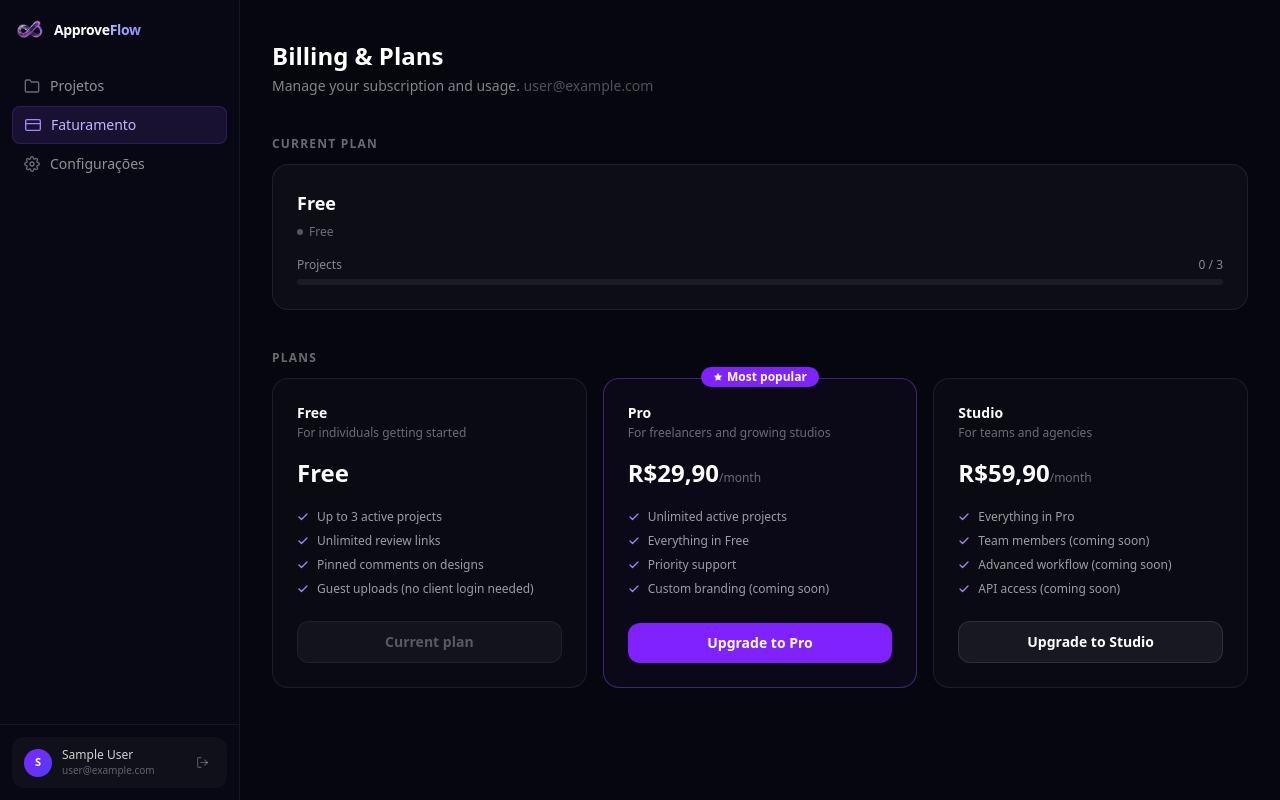
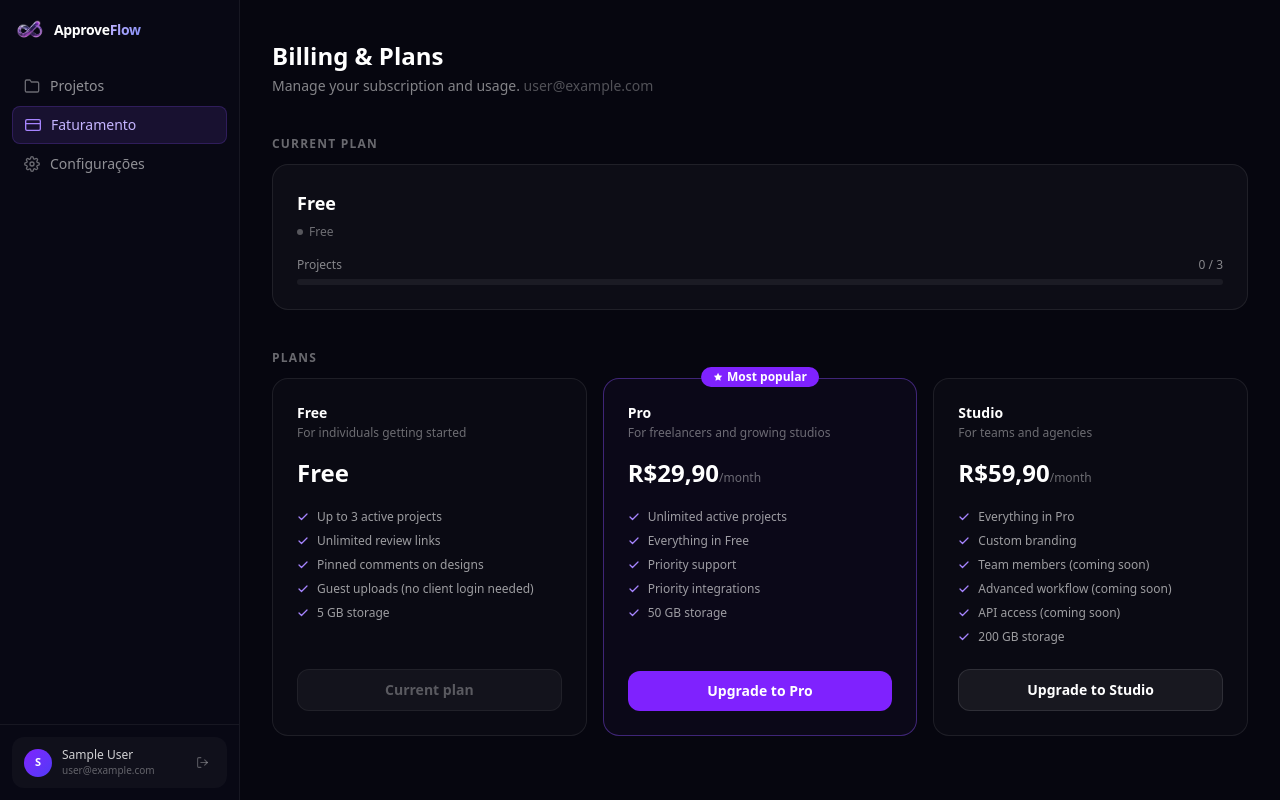
Before and after one commit to joaosilva-web/approveflow, a Next.js app: page /dashboard/billing in a window 1280 px wide. Built offline with nearby package versions, Linux system fonts and the light colour scheme; no server answers; the database is empty; sample sign-in values are in the browser's storage.

Commit message:
billing: add storage info to plan features; move custom branding to Studio

```diff
--- a/features/billing/plans.ts
+++ b/features/billing/plans.ts
@@ -26,6 +26,7 @@ export const PLANS: Record<string, PlanDefinition> = {
       "Unlimited review links",
       "Pinned comments on designs",
       "Guest uploads (no client login needed)",
+      "5 GB storage",
     ],
     description: "For individuals getting started",
   },
@@ -40,7 +41,8 @@ export const PLANS: Record<string, PlanDefinition> = {
       "Unlimited active projects",
       "Everything in Free",
       "Priority support",
-      "Custom branding (coming soon)",
+      "Priority integrations",
+      "50 GB storage",
     ],
     description: "For freelancers and growing studios",
   },
@@ -53,9 +55,11 @@ export const PLANS: Record<string, PlanDefinition> = {
     maxStorageBytes: 200 * 1024 * 1024 * 1024, // 200 GB
     features: [
       "Everything in Pro",
+      "Custom branding",
       "Team members (coming soon)",
       "Advanced workflow (coming soon)",
       "API access (coming soon)",
+      "200 GB storage",
     ],
     description: "For teams and agencies",
   },
```
